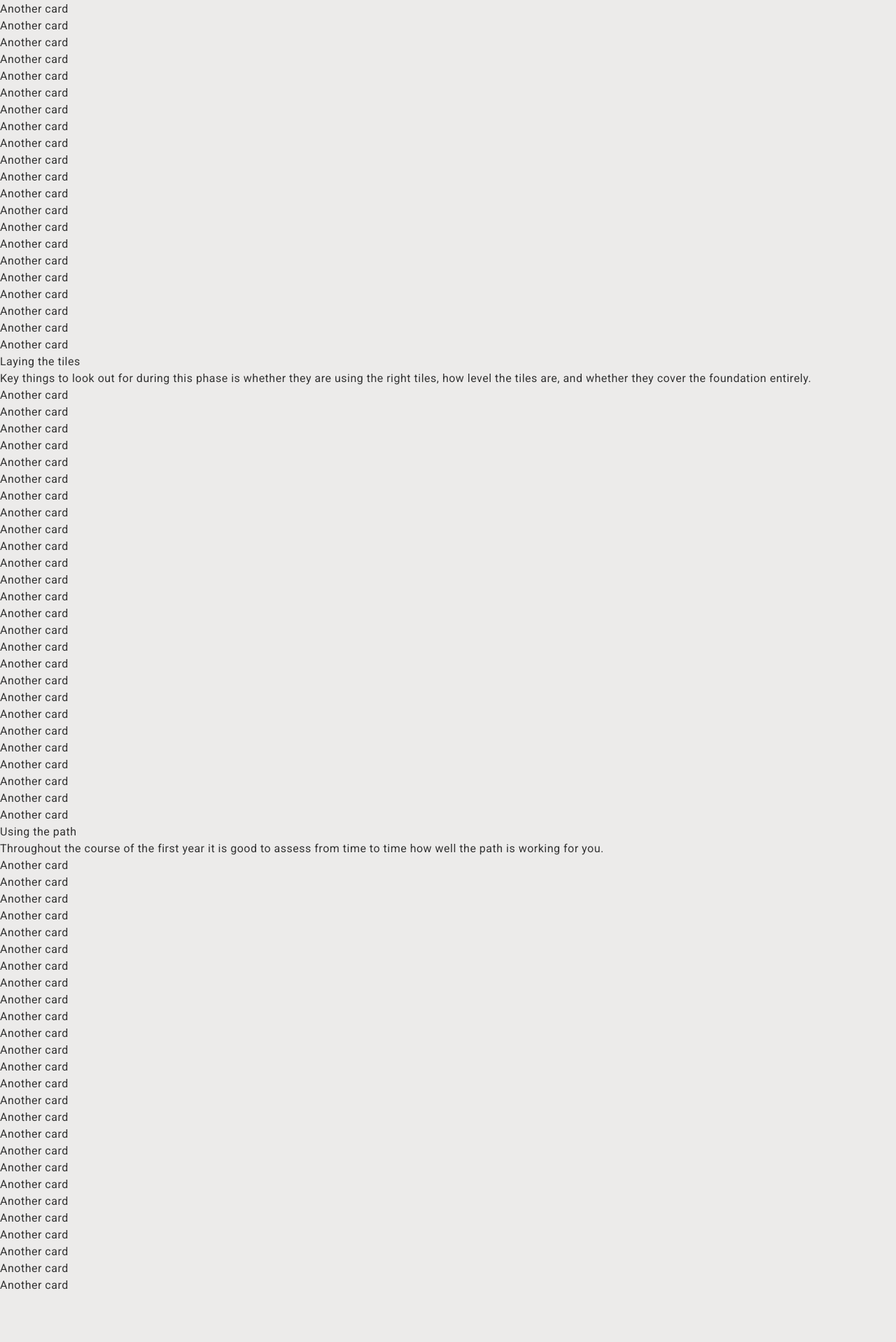
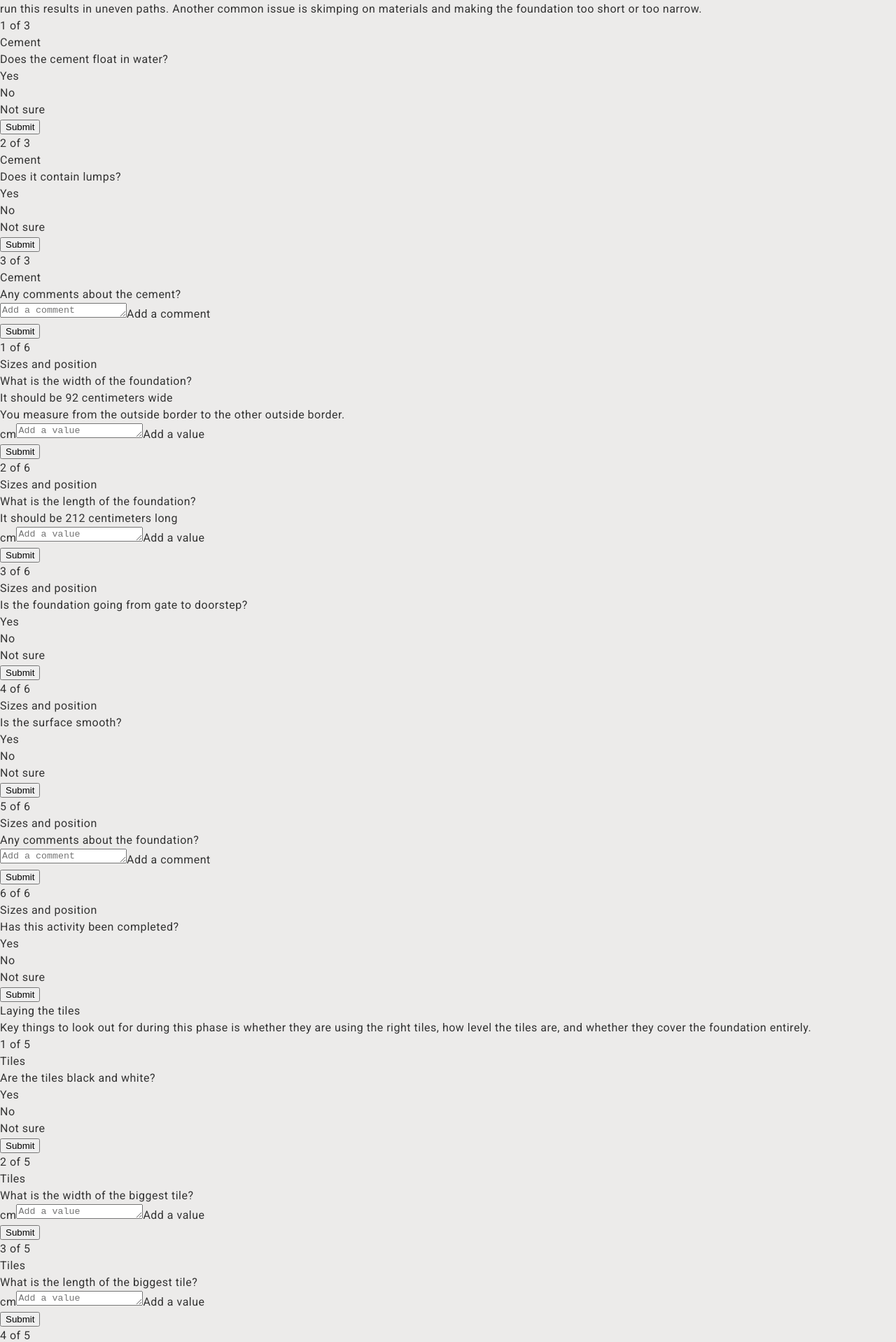
Before and after one commit to truefootprint/reporter-design-prototype-2, a Next.js app: page / in a window 1280 px wide. Shown: the part 1662-3580 px from the top of the page at 70% size. Before the commit the page ends 3511 px from the top, so only its background shows below. Built offline with nearby package versions, Linux system fonts and the light colour scheme.

Commit message:
Add the Garden Path project content

```diff
--- a/components/card/styles.scss
+++ b/components/card/styles.scss
@@ -1,6 +1,6 @@
 .card {
   background: white;
-  margin: 1.5rem 0;
+  margin: 2rem 0;
   border: 1px solid #bbb;
   border-radius: 5px;
   box-shadow: 0.1rem 0.1rem 0.2rem rgba(0, 0, 0, 0.2);
@@ -30,6 +30,13 @@
 
   p {
     font-size: 0.95rem;
+  }
+
+  em {
+    color: #999;
+    font-style: italic;
+    display: block;
+    margin-top: 1.5rem;
   }
 
   button {
--- a/pages/index.js
+++ b/pages/index.js
@@ -33,8 +33,15 @@ const Index = () => (
         <span className="ordinal">2 of 3</span>
         <h3>Removal</h3>
         <p>Any comments about removal of old path?</p>
-        <ExpectedValue>should be 123 metres</ExpectedValue>
-        <FreeText placeholder="Add a comment" unit="metres"/>
+        <FreeText placeholder="Add a comment" />
+        <button>Submit</button>
+      </Card>
+
+      <Card>
+        <span className="ordinal">3 of 3</span>
+        <h3>Removal</h3>
+        <p>Has this activity been completed?</p>
+        <MultiChoice choices={["Yes", "No", "Not sure"]} />
         <button>Submit</button>
       </Card>
     </Expander>
@@ -42,94 +49,208 @@ const Index = () => (
     <Expander text="Lay foundation" className="blue">
       <p>A common problem with builders laying foundations is that they use inferior quality cement. Sometimes they even don't use any cement and just use sand. In the long run this results in uneven paths. Another common issue is skimping on materials and making the foundation too short or too narrow.</p>
 
-      <Card><p>Another card</p></Card>
-      <Card><p>Another card</p></Card>
-      <Card><p>Another card</p></Card>
-      <Card><p>Another card</p></Card>
-      <Card><p>Another card</p></Card>
-      <Card><p>Another card</p></Card>
-      <Card><p>Another card</p></Card>
-      <Card><p>Another card</p></Card>
-      <Card><p>Another card</p></Card>
-      <Card><p>Another card</p></Card>
-      <Card><p>Another card</p></Card>
-      <Card><p>Another card</p></Card>
-      <Card><p>Another card</p></Card>
-      <Card><p>Another card</p></Card>
-      <Card><p>Another card</p></Card>
-      <Card><p>Another card</p></Card>
-      <Card><p>Another card</p></Card>
-      <Card><p>Another card</p></Card>
-      <Card><p>Another card</p></Card>
-      <Card><p>Another card</p></Card>
-      <Card><p>Another card</p></Card>
-      <Card><p>Another card</p></Card>
-      <Card><p>Another card</p></Card>
-      <Card><p>Another card</p></Card>
-      <Card><p>Another card</p></Card>
-      <Card><p>Another card</p></Card>
+      <Card>
+        <span className="ordinal">1 of 3</span>
+        <h3>Cement</h3>
+        <p>Does the cement float in water? </p>
+        <MultiChoice choices={["Yes", "No", "Not sure"]} />
+        <button>Submit</button>
+      </Card>
+
+      <Card>
+        <span className="ordinal">2 of 3</span>
+        <h3>Cement</h3>
+        <p>Does it contain lumps?</p>
+        <MultiChoice choices={["Yes", "No", "Not sure"]} />
+        <button>Submit</button>
+      </Card>
+
+      <Card>
+        <span className="ordinal">3 of 3</span>
+        <h3>Cement</h3>
+        <p>Any comments about the cement?</p>
+        <FreeText placeholder="Add a comment" />
+        <button>Submit</button>
+      </Card>
+
+      <Card>
+        <span className="ordinal">1 of 6</span>
+        <h3>Sizes and position</h3>
+        <p>What is the width of the foundation?</p>
+        <ExpectedValue>It should be 92 centimeters wide</ExpectedValue>
+        <em>You measure from the outside border to the other outside border.</em>
+        <FreeText placeholder="Add a value" unit="cm" />
+        <button>Submit</button>
+      </Card>
+
+      <Card>
+        <span className="ordinal">2 of 6</span>
+        <h3>Sizes and position</h3>
+        <p>What is the length of the foundation?</p>
+        <ExpectedValue>It should be 212 centimeters long</ExpectedValue>
+        <FreeText placeholder="Add a value" unit="cm" />
+        <button>Submit</button>
+      </Card>
+
+      <Card>
+        <span className="ordinal">3 of 6</span>
+        <h3>Sizes and position</h3>
+        <p>Is the foundation going from gate to doorstep?</p>
+        <MultiChoice choices={["Yes", "No", "Not sure"]} />
+        <button>Submit</button>
+      </Card>
+
+      <Card>
+        <span className="ordinal">4 of 6</span>
+        <h3>Sizes and position</h3>
+        <p>Is the surface smooth?</p>
+        <MultiChoice choices={["Yes", "No", "Not sure"]} />
+        <button>Submit</button>
+      </Card>
+
+      <Card>
+        <span className="ordinal">5 of 6</span>
+        <h3>Sizes and position</h3>
+        <p>Any comments about the foundation?</p>
+        <FreeText placeholder="Add a comment" />
+        <button>Submit</button>
+      </Card>
+
+      <Card>
+        <span className="ordinal">6 of 6</span>
+        <h3>Sizes and position</h3>
+        <p>Has this activity been completed?</p>
+        <MultiChoice choices={["Yes", "No", "Not sure"]} />
+        <button>Submit</button>
+      </Card>
     </Expander>
 
     <Expander text="Laying the tiles" className="yellow">
       <p>Key things to look out for during this phase is whether they are using the right tiles, how level the tiles are, and whether they cover the foundation entirely.</p>
 
-      <Card><p>Another card</p></Card>
-      <Card><p>Another card</p></Card>
-      <Card><p>Another card</p></Card>
-      <Card><p>Another card</p></Card>
-      <Card><p>Another card</p></Card>
-      <Card><p>Another card</p></Card>
-      <Card><p>Another card</p></Card>
-      <Card><p>Another card</p></Card>
-      <Card><p>Another card</p></Card>
-      <Card><p>Another card</p></Card>
-      <Card><p>Another card</p></Card>
-      <Card><p>Another card</p></Card>
-      <Card><p>Another card</p></Card>
-      <Card><p>Another card</p></Card>
-      <Card><p>Another card</p></Card>
-      <Card><p>Another card</p></Card>
-      <Card><p>Another card</p></Card>
-      <Card><p>Another card</p></Card>
-      <Card><p>Another card</p></Card>
-      <Card><p>Another card</p></Card>
-      <Card><p>Another card</p></Card>
-      <Card><p>Another card</p></Card>
-      <Card><p>Another card</p></Card>
-      <Card><p>Another card</p></Card>
-      <Card><p>Another card</p></Card>
-      <Card><p>Another card</p></Card>
+      <Card>
+        <span className="ordinal">1 of 5</span>
+        <h3>Tiles</h3>
+        <p>Are the tiles black and white?</p>
+        <MultiChoice choices={["Yes", "No", "Not sure"]} />
+        <button>Submit</button>
+      </Card>
+
+      <Card>
+        <span className="ordinal">2 of 5</span>
+        <h3>Tiles</h3>
+        <p>What is the width of the biggest tile?</p>
+        <FreeText placeholder="Add a value" unit="cm" />
+        <button>Submit</button>
+      </Card>
+
+      <Card>
+        <span className="ordinal">3 of 5</span>
+        <h3>Tiles</h3>
+        <p>What is the length of the biggest tile?</p>
+        <FreeText placeholder="Add a value" unit="cm" />
+        <button>Submit</button>
+      </Card>
+
+      <Card>
+        <span className="ordinal">4 of 5</span>
+        <h3>Tiles</h3>
+        <p>Are there any broken tiles?</p>
+        <MultiChoice choices={["Yes", "No", "Not sure"]} />
+        <button>Submit</button>
+      </Card>
+
+      <Card>
+        <span className="ordinal">5 of 5</span>
+        <h3>Tiles</h3>
+        <p>Any comments about the tiles?</p>
+        <FreeText placeholder="Add a comment" />
+        <button>Submit</button>
+      </Card>
+
+      <Card>
+        <span className="ordinal">1 of 4</span>
+        <h3>Laying them</h3>
+        <p>Have the tiles been laid in a mosaic pattern?</p>
+        <MultiChoice choices={["Yes", "No", "Not sure"]} />
+        <button>Submit</button>
+      </Card>
+
+      <Card>
+        <span className="ordinal">2 of 4</span>
+        <h3>Laying them</h3>
+        <p>Do the tiles cover the foundation entirely?</p>
+        <MultiChoice choices={["Yes", "No", "Not sure"]} />
+        <button>Submit</button>
+      </Card>
+
+      <Card>
+        <span className="ordinal">3 of 4</span>
+        <h3>Laying them</h3>
+        <p>Is the surface even?</p>
+        <MultiChoice choices={["Yes", "No", "Not sure"]} />
+        <button>Submit</button>
+      </Card>
+
+      <Card>
+        <span className="ordinal">4 of 4</span>
+        <h3>Laying them</h3>
+        <p>Any comments about laying the tiles?</p>
+        <FreeText placeholder="Add a comment" />
+        <button>Submit</button>
+      </Card>
+
+      <Card>
+        <span className="ordinal">1 of 3</span>
+        <h3>Tidy-up</h3>
+        <p>Have all the remaining tiles been handed over?</p>
+        <MultiChoice choices={["Yes", "No", "Not sure"]} />
+        <button>Submit</button>
+      </Card>
+
+      <Card>
+        <span className="ordinal">2 of 3</span>
+        <h3>Tidy-up</h3>
+        <p>Have all the remaining items been removed from the premises?</p>
+        <MultiChoice choices={["Yes", "No", "Not sure"]} />
+        <button>Submit</button>
+      </Card>
+
+      <Card>
+        <span className="ordinal">3 of 3</span>
+        <h3>Tidy-up</h3>
+        <p>Has this activity been completed?</p>
+        <MultiChoice choices={["Yes", "No", "Not sure"]} />
+        <button>Submit</button>
+      </Card>
     </Expander>
 
     <Expander text="Using the path" className="purple">
       <p>Throughout the course of the first year it is good to assess from time to time how well the path is working for you.</p>
 
-      <Card><p>Another card</p></Card>
-      <Card><p>Another card</p></Card>
-      <Card><p>Another card</p></Card>
-      <Card><p>Another card</p></Card>
-      <Card><p>Another card</p></Card>
-      <Card><p>Another card</p></Card>
-      <Card><p>Another card</p></Card>
-      <Card><p>Another card</p></Card>
-      <Card><p>Another card</p></Card>
-      <Card><p>Another card</p></Card>
-      <Card><p>Another card</p></Card>
-      <Card><p>Another card</p></Card>
-      <Card><p>Another card</p></Card>
-      <Card><p>Another card</p></Card>
-      <Card><p>Another card</p></Card>
-      <Card><p>Another card</p></Card>
-      <Card><p>Another card</p></Card>
-      <Card><p>Another card</p></Card>
-      <Card><p>Another card</p></Card>
-      <Card><p>Another card</p></Card>
-      <Card><p>Another card</p></Card>
-      <Card><p>Another card</p></Card>
-      <Card><p>Another card</p></Card>
-      <Card><p>Another card</p></Card>
-      <Card><p>Another card</p></Card>
-      <Card><p>Another card</p></Card>
+      <Card>
+        <span className="ordinal">1 of 3</span>
+        <h3>Using the path</h3>
+        <p>Does the new path look good?</p>
+        <MultiChoice choices={["Yes", "No", "Not sure"]} />
+        <button>Submit</button>
+      </Card>
+
+      <Card>
+        <span className="ordinal">2 of 3</span>
+        <h3>Using the path</h3>
+        <p>Is the new path slippery in the rain?</p>
+        <MultiChoice choices={["Yes", "No", "Not sure"]} />
+        <button>Submit</button>
+      </Card>
+
+      <Card>
+        <span className="ordinal">3 of 3</span>
+        <h3>Using the path</h3>
+        <p>Overall, how happy are you with the new path?</p>
+        <MultiChoice choices={[1, 2, 3, 4, 5, 6, 7, 8, 9, 10]} />
+        <button>Submit</button>
+      </Card>
     </Expander>
   </Layout>
 );
```
